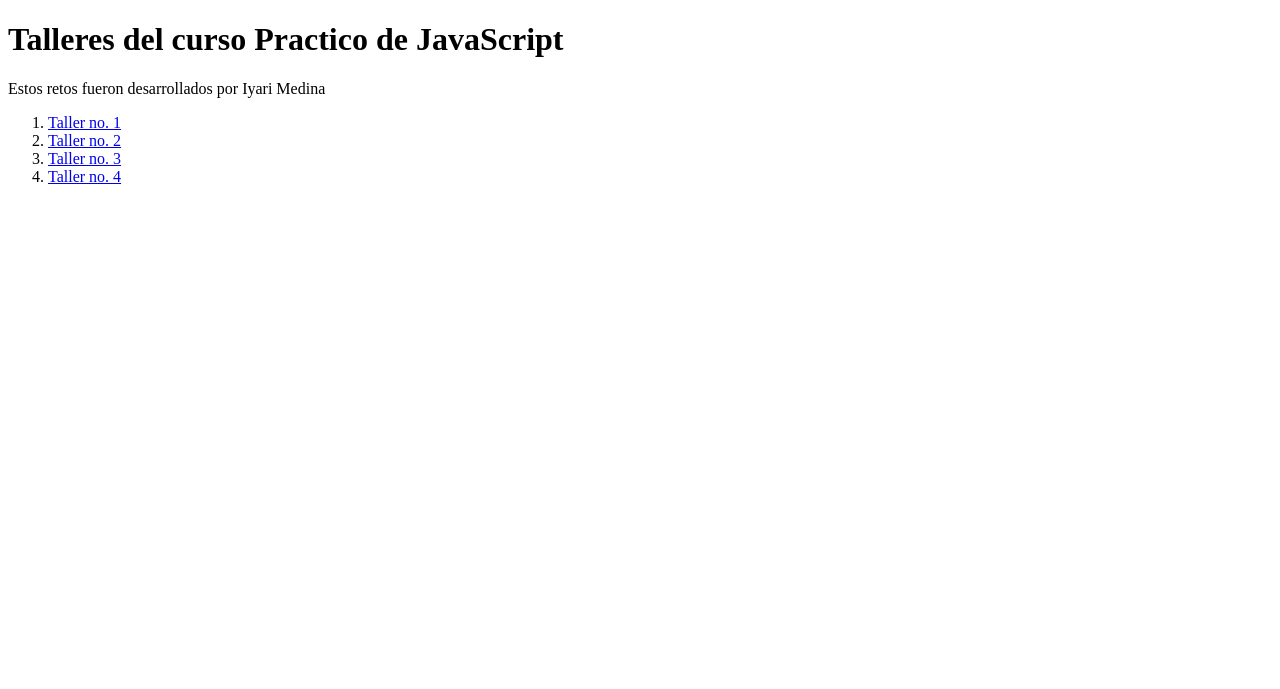
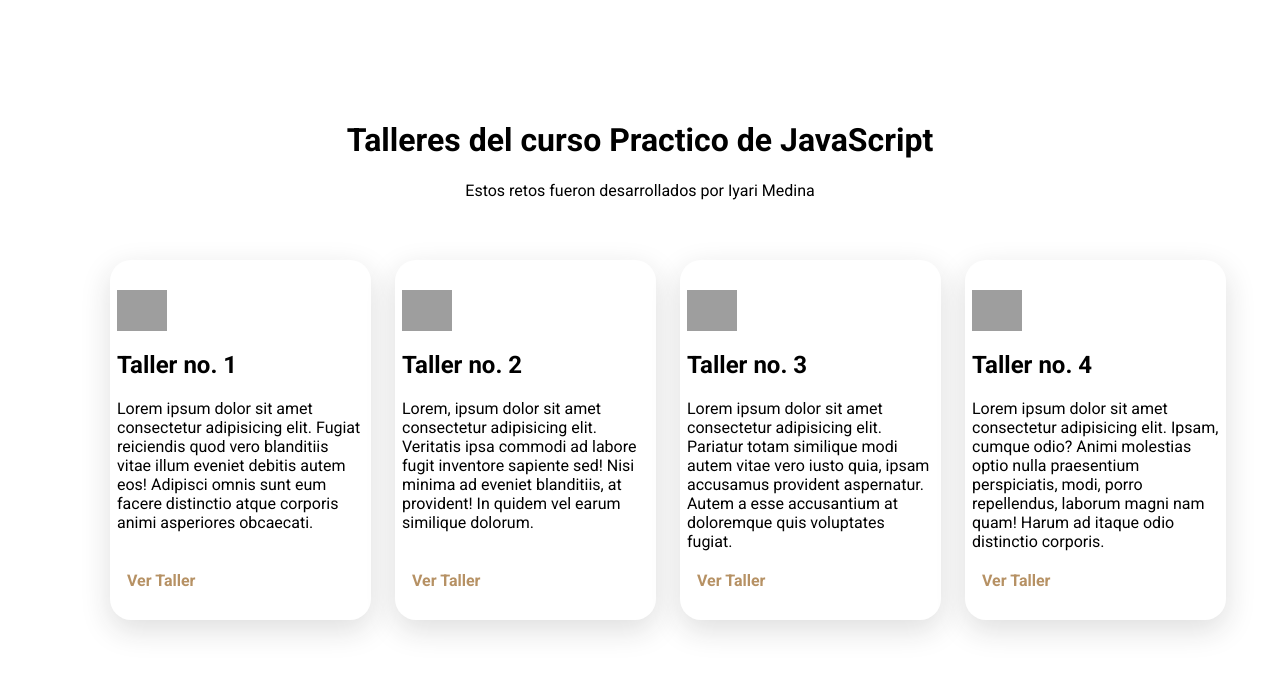
Before and after one commit to iyari02medina/EscuelaJavaScript, a plain HTML site: page 04-practico-javascript/index.html in a window 1280 px wide. Drawn offline with Linux system fonts and the light colour scheme; grey boxes are pictures that could not be loaded.

Commit message:
pagina home con estilos en css

```diff
--- a/04-practico-javascript/index.html
+++ b/04-practico-javascript/index.html
@@ -5,8 +5,14 @@
     <meta http-equiv="X-UA-Compatible" content="IE=edge" />
     <meta name="viewport" content="width=device-width, initial-scale=1.0" />
     <title>Home | Curso Practico JS</title>
+    <link rel="stylesheet" href="./style.css" />
+    <style>
+      @import url("https://fonts.googleapis.com/css2?family=Roboto:wght@300;400;500;700&display=swap");
+    </style>
   </head>
   <body>
+    <main>
+      <div class="main-container">
         <header>
           <h1>Talleres del curso Practico de JavaScript</h1>
           <p>Estos retos fueron desarrollados por Iyari Medina</p>
@@ -14,29 +20,91 @@
 
         <section>
           <nav>
-        <ol>
-          <li>
+            <ol class="lista-talleres">
+              <li class="card-container">
+                <div class="card">
+                  <figure>
+                    <img
+                      src="https://cdn-icons-png.flaticon.com/512/3873/3873959.png"
+                      alt="Figuras-geometricas"
+                    />
+                  </figure>
+                  <h2>Taller no. 1</h2>
+                  <p>
+                    Lorem ipsum dolor sit amet consectetur adipisicing elit.
+                    Fugiat reiciendis quod vero blanditiis vitae illum eveniet
+                    debitis autem eos! Adipisci omnis sunt eum facere distinctio
+                    atque corporis animi asperiores obcaecati.
+                  </p>
                   <a href="./01-modulo-figurasGeometricas/figuras.html"
-              >Taller no. 1</a
+                    >Ver Taller</a
                   >
+                </div>
               </li>
-          <li>
+              <li class="card-container">
+                <div class="card">
+                  <figure>
+                    <img
+                      src="https://cdn-icons.flaticon.com/png/512/2918/premium/2918687.png?token=exp=1648658648~hmac=dd8c62632dcfb11875107c65b73df15d"
+                      alt="Ticket"
+                    />
+                  </figure>
+                  <h2>Taller no. 2</h2>
+                  <p>
+                    Lorem, ipsum dolor sit amet consectetur adipisicing elit.
+                    Veritatis ipsa commodi ad labore fugit inventore sapiente
+                    sed! Nisi minima ad eveniet blanditiis, at provident! In
+                    quidem vel earum similique dolorum.
+                  </p>
                   <a href="./02-modulo-PreciosYDescuentos/descuentos.html"
-              >Taller no. 2</a
+                    >Ver Taller</a
                   >
+                </div>
               </li>
-          <li>
+              <li class="card-container">
+                <div class="card">
+                  <figure>
+                    <img
+                      src="https://cdn-icons.flaticon.com/png/512/2480/premium/2480697.png?token=exp=1648658755~hmac=9cd116e9fd6aac3c3464ff28d596e27a"
+                      alt="operaciones-matematicas"
+                    />
+                  </figure>
+                  <h2>Taller no. 3</h2>
+                  <p>
+                    Lorem ipsum dolor sit amet consectetur adipisicing elit.
+                    Pariatur totam similique modi autem vitae vero iusto quia,
+                    ipsam accusamus provident aspernatur. Autem a esse
+                    accusantium at doloremque quis voluptates fugiat.
+                  </p>
                   <a href="./03-modulo-PromedioModaMediana/OperacionesMat.html"
-              >Taller no. 3</a
+                    >Ver Taller</a
                   >
+                </div>
               </li>
-          <li>
+              <li class="card-container">
+                <div class="card">
+                  <figure>
+                    <img
+                      src="https://cdn-icons.flaticon.com/png/512/4116/premium/4116018.png?token=exp=1648658891~hmac=48f55679023a31d2459c1cae05b5be57"
+                      alt="salarios"
+                    />
+                  </figure>
+                  <h2>Taller no. 4</h2>
+                  <p>
+                    Lorem ipsum dolor sit amet consectetur adipisicing elit.
+                    Ipsam, cumque odio? Animi molestias optio nulla praesentium
+                    perspiciatis, modi, porro repellendus, laborum magni nam
+                    quam! Harum ad itaque odio distinctio corporis.
+                  </p>
                   <a href="./04-modulo-AnalisisSalarial/salarios.html"
-              >Taller no. 4</a
+                    >Ver Taller</a
                   >
+                </div>
               </li>
             </ol>
           </nav>
         </section>
+      </div>
+    </main>
   </body>
 </html>
--- /dev/null
+++ b/04-practico-javascript/style.css
@@ -0,0 +1,65 @@
+body {
+  box-sizing: border-box;
+  margin: 0 auto;
+  font-family: 'Roboto', sans-serif;
+}
+main {
+  padding: 100px 20px 50px 20px;
+}
+.main-container {
+  max-width: 1140px;
+  margin: 0 auto;
+}
+header {
+  padding: 0 90px;
+  margin-bottom: 60px;
+  text-align: center;
+}
+.lista-talleres {
+  display: flex;
+  width: 100%;
+  list-style: none;
+}
+.card-container {
+  flex: 1 1 auto;
+  width: 50%;
+  padding-right: 38px;
+}
+.card {
+  display: flex;
+  width: 100%;
+  height: 300px;
+  flex-direction: column;
+  border-top-left-radius: 21px;
+  border-top-right-radius: 21px;
+  border-bottom-left-radius: 21px;
+  border-bottom-right-radius: 21px;
+  box-shadow: 0 10px 30px 0 rgb(32 32 35 / 15%);
+  background: #fff;
+  padding-top: 30px;
+  padding-bottom: 30px;
+  padding-left: 7px;
+  padding-right: 7px;
+  text-align: left;
+}
+.card p {
+  margin: 0 0 1em 0;
+  height: 200px;
+}
+.card a {
+  color: #b69164;
+  text-decoration: none;
+  text-align: initial;
+  font-weight: bold;
+  margin: 0 10px;
+}
+figure {
+  width: 50px;
+  height: 50px;
+  margin: 0;
+}
+figure img {
+  width: 100%;
+  height: 100%;
+  object-fit: cover;
+}
```
Lines whose indentation alone changed are shown as unchanged.
